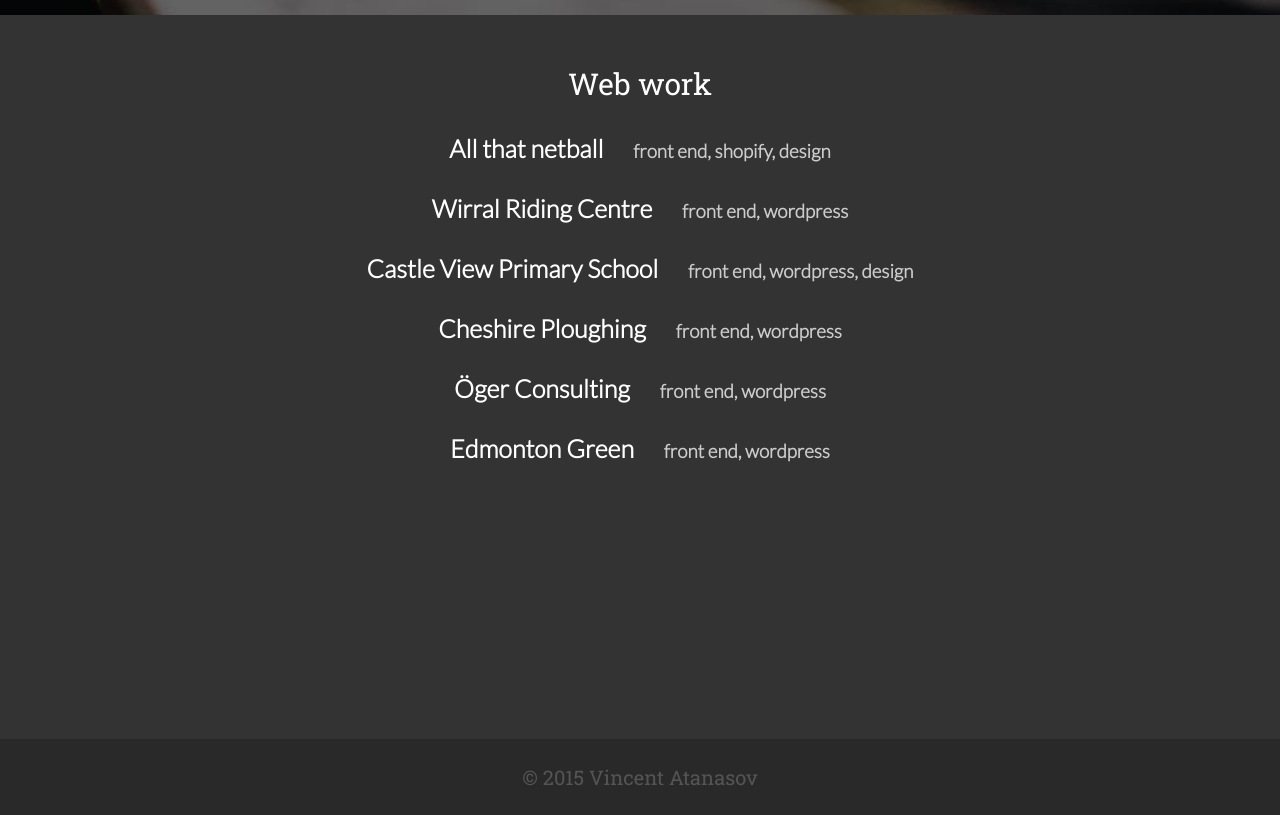
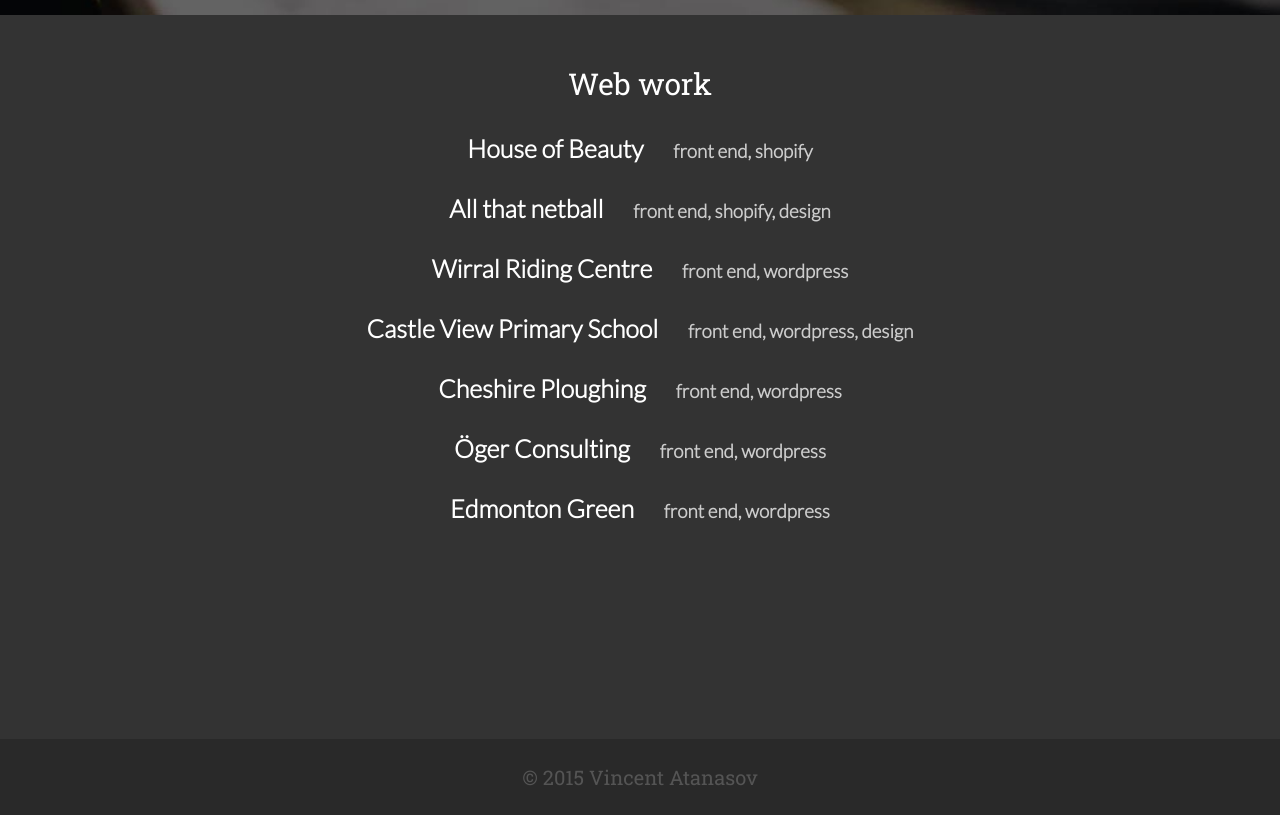
Before and after one commit to vinnyatanasov/vinnyatanasov.github.io, a website: page index.html in a window 1280 px wide. Shown: the part 785-1600 px from the top of the page. Drawn offline with Linux system fonts and the light colour scheme.

Commit message:
Update index.html

```diff
--- a/index.html
+++ b/index.html
@@ -31,7 +31,12 @@
                     <div class="container">
                         <h2>Web work</h2>
                         <ul class="block-links">
-                            <li>
+                        	<li>
+                        		<a href="http://www.houseofbeautyboutique.com/"  target="_blank">
+                        	        <h3>House of Beauty <span>front end, shopify</span></h3>
+                        		</a>
+                        	</li>
+                        	<li>
                                 <a href="http://www.allthatnetball.com/"  target="_blank">
                                     <h3>All that netball <span>front end, shopify, design</span></h3>
                                 </a>
```
